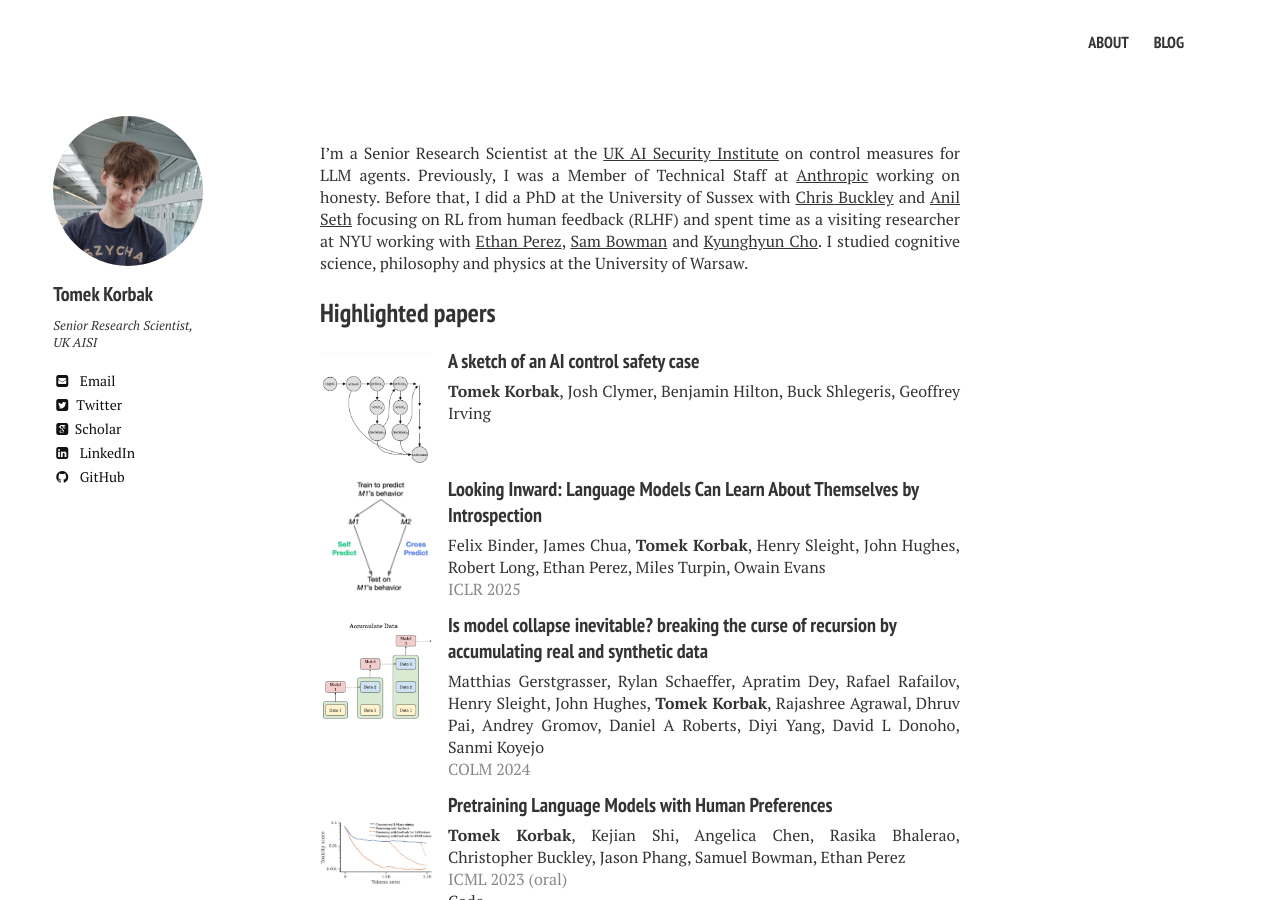
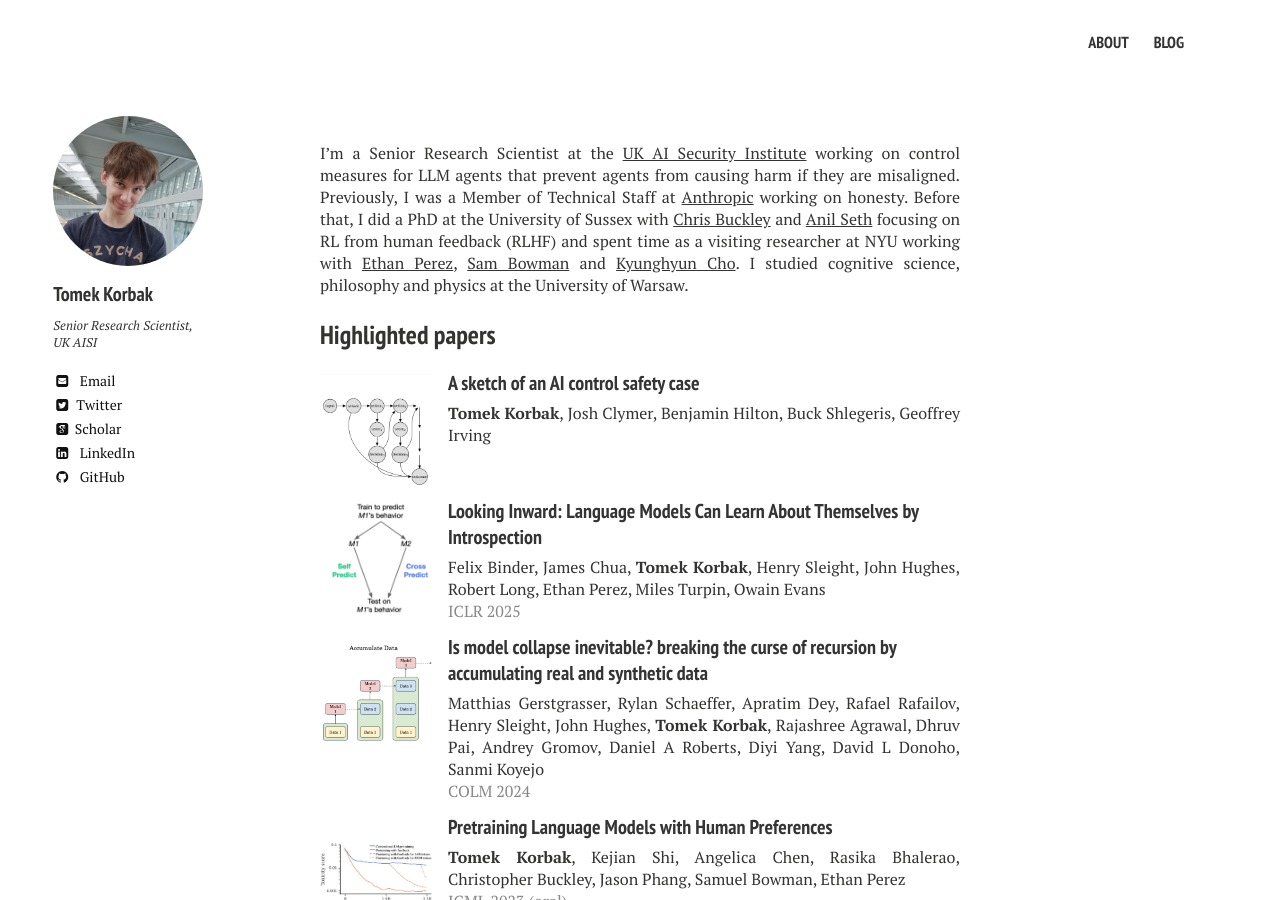
Before and after one commit to tomekkorbak/tomekkorbak.github.io, a Jekyll site: the page built from index.md, in a window 1280 px wide and 900 px high. Built offline with Jekyll 4.4.1, drawn with Linux system fonts in a browser that asks for light colours; nearby versions of some CDN libraries; some web fonts are replaced.

Commit message:
Refine description of current role to emphasize focus on preventing harm from misaligned LLM agents

```diff
--- a/index.md
+++ b/index.md
@@ -4,7 +4,7 @@
 tags: [Tomek Korbak, tomekkorbak, Tomasz Korbak, Tomasz, Tomek, Korbak, homepage]
 share: false
 ---
-I'm a Senior Research Scientist at the [UK AI Security Institute](https://www.aisi.gov.uk) on control measures for LLM agents. Previously, I was a Member of Technical Staff at [Anthropic](https://www.anthropic.com/) working on honesty. Before that, I did a PhD at the University of Sussex with [Chris Buckley](https://scholar.google.co.uk/citations?user=nWuZ0XcAAAAJ&hl=en) and [Anil Seth](https://scholar.google.com/citations?hl=en&user=3eJCZCkAAAAJ) focusing on RL from human feedback (RLHF) and spent time as a visiting researcher at NYU working with [Ethan Perez](https://scholar.google.ca/citations?user=za0-taQAAAAJ&hl=en), [Sam Bowman](https://scholar.google.com/citations?user=kV9XRxYAAAAJ&hl=en) and [Kyunghyun Cho](https://scholar.google.co.uk/citations?user=0RAmmIAAAAAJ&hl=en). I studied cognitive science, philosophy and physics at the University of Warsaw.
+I'm a Senior Research Scientist at the [UK AI Security Institute](https://www.aisi.gov.uk) working on control measures for LLM agents that prevent agents from causing harm if they are misaligned. Previously, I was a Member of Technical Staff at [Anthropic](https://www.anthropic.com/) working on honesty. Before that, I did a PhD at the University of Sussex with [Chris Buckley](https://scholar.google.co.uk/citations?user=nWuZ0XcAAAAJ&hl=en) and [Anil Seth](https://scholar.google.com/citations?hl=en&user=3eJCZCkAAAAJ) focusing on RL from human feedback (RLHF) and spent time as a visiting researcher at NYU working with [Ethan Perez](https://scholar.google.ca/citations?user=za0-taQAAAAJ&hl=en), [Sam Bowman](https://scholar.google.com/citations?user=kV9XRxYAAAAJ&hl=en) and [Kyunghyun Cho](https://scholar.google.co.uk/citations?user=0RAmmIAAAAAJ&hl=en). I studied cognitive science, philosophy and physics at the University of Warsaw.
 
 ## Highlighted papers
 
```
